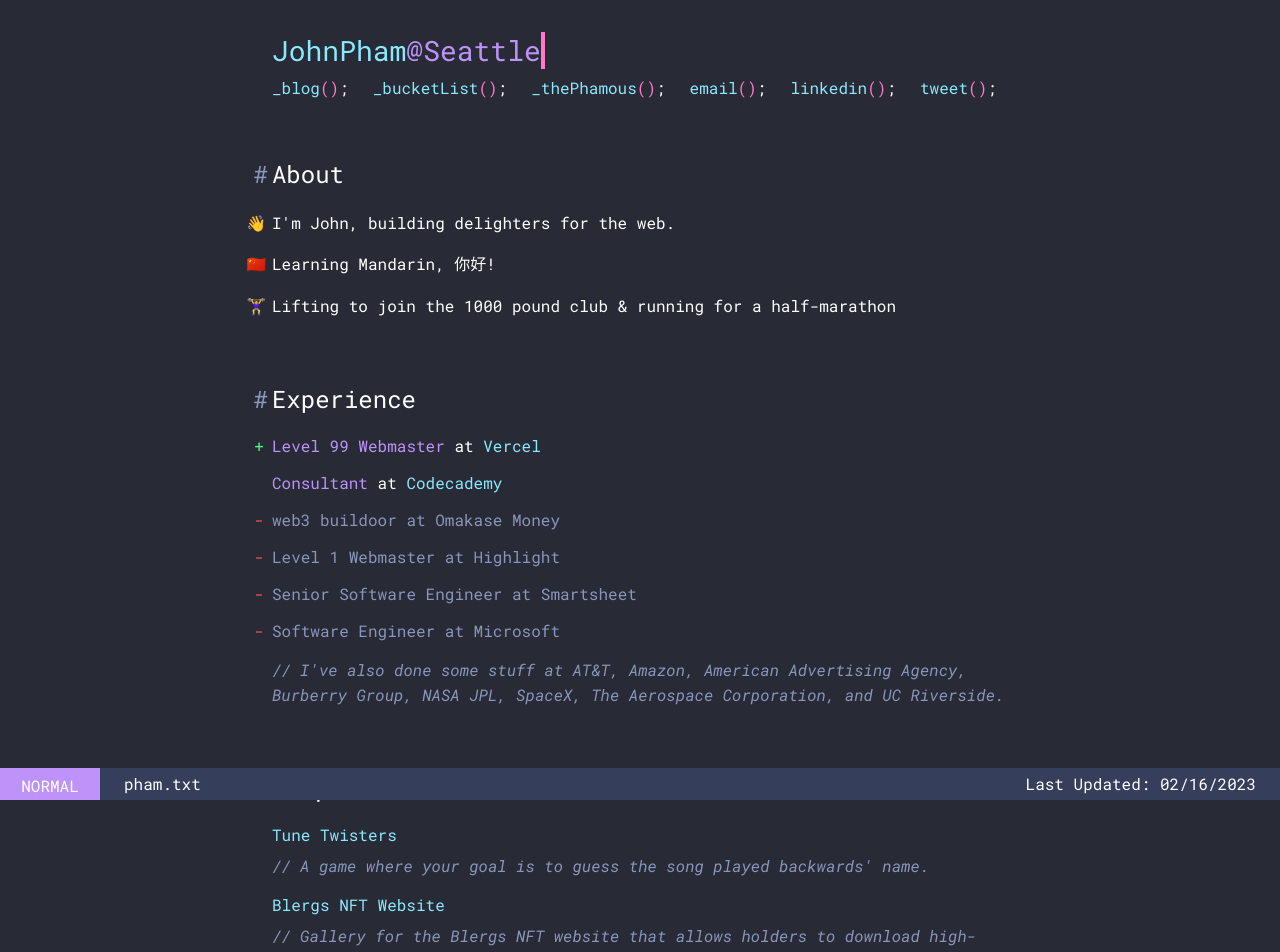
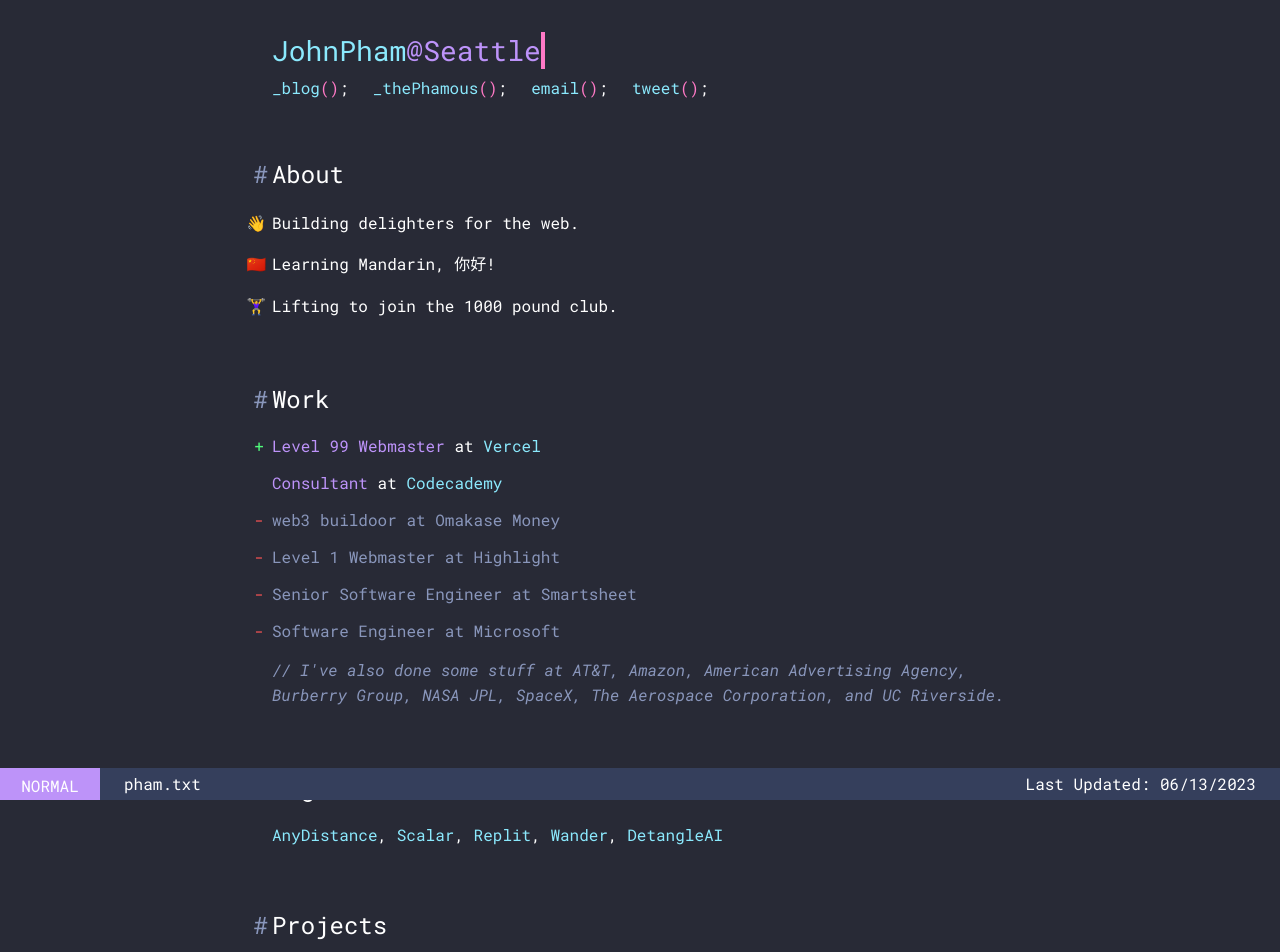
Before and after one commit to JohnPhamous/pham.codes, a Next.js app: page / in a window 1280 px wide. Shown: the top 952 px of the page. Built offline with nearby package versions, Linux system fonts and the light colour scheme.

Commit message:
add angel investments

```diff
--- /dev/null
+++ b/components/AngelInvestments/AngelInvestments.module.css
@@ -0,0 +1,9 @@
+.item {
+  display: flex;
+  flex-direction: column;
+}
+
+.item > p {
+  margin: 0;
+  margin-top: var(--s8);
+}
--- /dev/null
+++ b/components/AngelInvestments/AngelInvestments.tsx
@@ -0,0 +1,21 @@
+import React from 'react';
+import investments from '../../content/angel.content.json';
+import styles from './AngelInvestments.module.css';
+import List from '../List/List';
+
+const AngelInvestments = () => {
+  return (
+    <List>
+      {investments.map((investment, index) => (
+        <li className={styles.item} key={investment.name} style={{ display: 'inline' }}>
+          <a href={investment.demo} target="_blank" rel="noopener noreferrer">
+            {investment.name}
+          </a>
+          {index !== investments.length - 1 ? ', ' : undefined}
+        </li>
+      ))}
+    </List>
+  );
+};
+
+export default AngelInvestments;
--- a/components/Footer/VimFooter.tsx
+++ b/components/Footer/VimFooter.tsx
@@ -52,7 +52,7 @@
         <p className={`${styles.text} ${styles.optionalText}`}>pham.txt</p>
       </section>
       <section className={`${styles.section} ${styles.endSection}`}>
-        <p>Last Updated: 02/16/2023</p>
+        <p>Last Updated: 06/13/2023</p>
       </section>
     </footer>
   );
--- a/components/Header/VimHeader.tsx
+++ b/components/Header/VimHeader.tsx
@@ -23,13 +23,13 @@
             </a>
           </NextLink>
         </li>
-        <li>
+        {/* <li>
           <NextLink href="/bucket-list" passHref>
             <a className={styles.link} aria-label="Bucket List">
               _bucketList
             </a>
           </NextLink>
-        </li>
+        </li> */}
         <li>
           <NextLink href="/the-phamous" passHref>
             <a className={styles.link} aria-label="The Phamous">
@@ -40,16 +40,6 @@
         <li>
           <a className={styles.link} href="mailto:john@pham.codes">
             email
-          </a>
-        </li>
-        <li>
-          <a
-            className={styles.link}
-            href="https://www.linkedin.com/in/johnphamous/"
-            target="_blank"
-            rel="noopener noreferrer"
-          >
-            linkedin
           </a>
         </li>
         <li>
--- a/components/Home/Home.tsx
+++ b/components/Home/Home.tsx
@@ -2,6 +2,7 @@
 import Projects from '../Projects/Projects';
 import Roles from '../Roles/Roles';
 import styles from './Home.module.css';
+import AngelInvestments from '../AngelInvestments/AngelInvestments';
 
 const Home = () => {
   return (
@@ -13,7 +14,7 @@
           <span role="img" aria-label="Hello!" className={styles.emoji}>
             👋
           </span>{' '}
-          <span>I&apos;m John, building delighters for the web.</span>
+          <span>Building delighters for the web.</span>
         </p>
         <p className={styles.paragraphWithIcon}>
           {/* eslint-disable-next-line jsx-a11y/accessible-emoji */}
@@ -27,18 +28,24 @@
           <span aria-hidden className={styles.emoji}>
             🏋️‍♀️
           </span>{' '}
-          <span>Lifting to join the 1000 pound club & running for a half-marathon</span>
+          <span>Lifting to join the 1000 pound club.</span>
         </p>
       </section>
 
       <section className={styles.section}>
-        <h2 className={styles.sectionHeader}>Experience</h2>
+        <h2 className={styles.sectionHeader}>Work</h2>
 
         <Roles />
       </section>
 
       <section className={styles.section}>
-        <h2 className={styles.sectionHeader}>Ships</h2>
+        <h2 className={styles.sectionHeader}>Angel Investments</h2>
+
+        <AngelInvestments />
+      </section>
+
+      <section className={styles.section}>
+        <h2 className={styles.sectionHeader}>Projects</h2>
 
         <Projects />
       </section>
--- /dev/null
+++ b/content/angel.content.json
@@ -0,0 +1,22 @@
+[
+  {
+    "name": "AnyDistance",
+    "demo": "https://apps.apple.com/app/apple-store/id1545233932"
+  },
+  {
+    "name": "Scalar",
+    "demo": "https://scalar.com/"
+  },
+  {
+    "name": "Replit",
+    "demo": "https://replit.com/"
+  },
+  {
+    "name": "Wander",
+    "demo": "https://www.wander.com/"
+  },
+  {
+    "name": "DetangleAI",
+    "demo": "https://detangle.ai/"
+  }
+]
```
